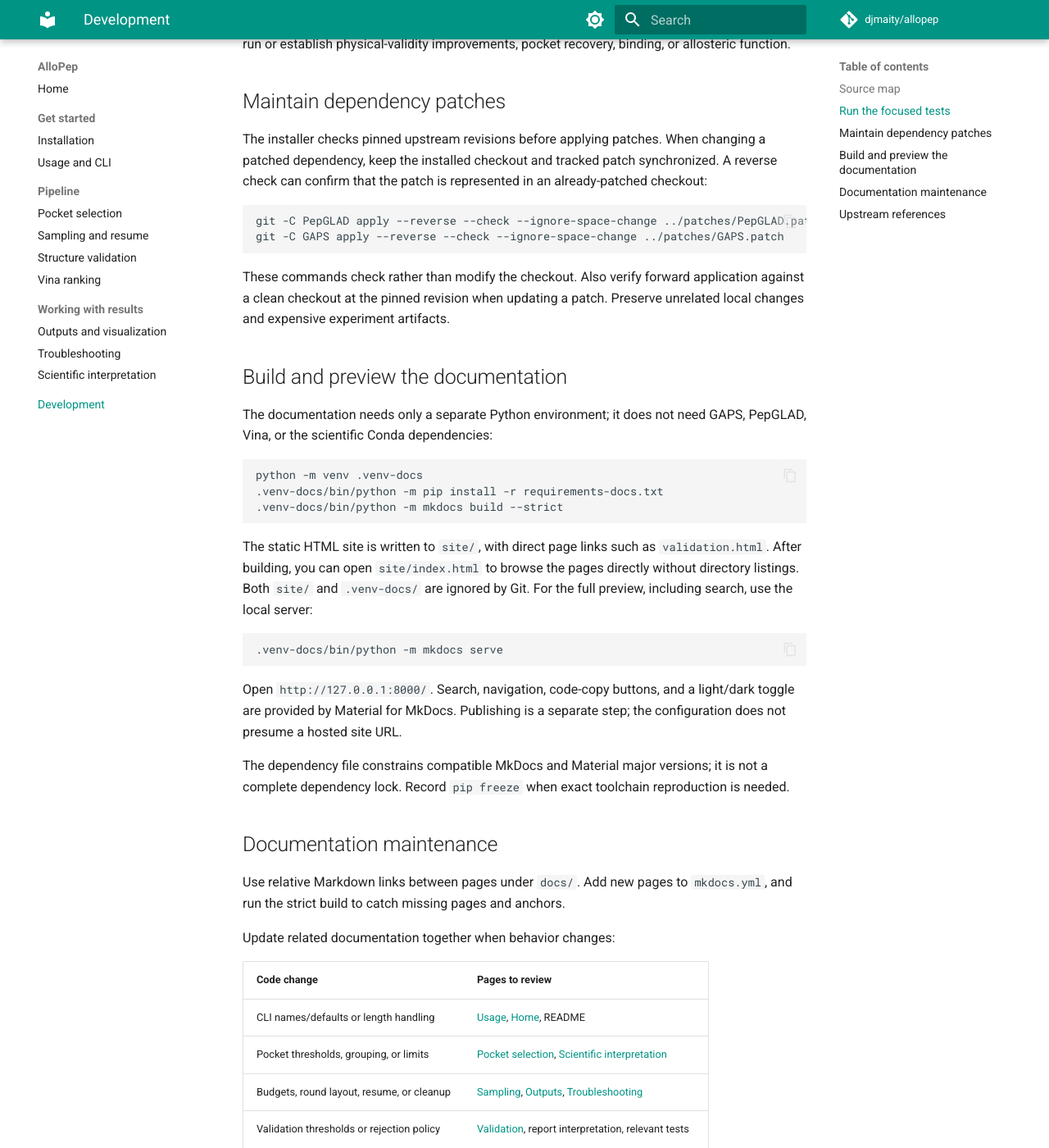
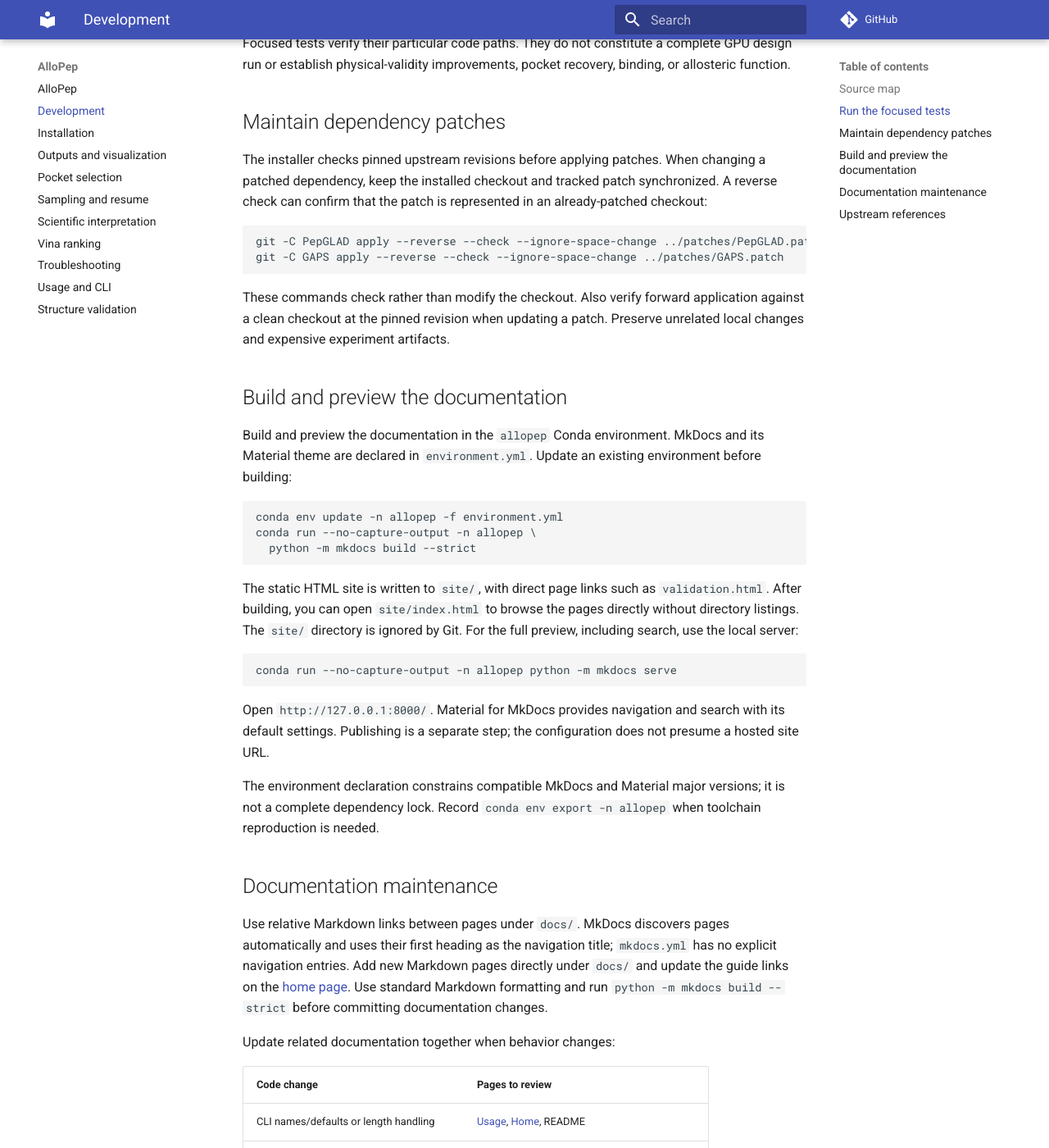
Before and after one commit to djmaity/allopep, an MkDocs documentation site: the page built from docs/development.md, in a window 1280 px wide and 1400 px high, scrolled down 2226 px. Shown: the whole window at 82% size. Built offline with MkDocs 1.6.1 and Material for MkDocs 9.7.7, drawn with Linux system fonts in a browser that asks for light colours; comment, search, counter and statistics services are not loaded; some of the changed text lies outside the part shown.

Commit message:
Simplify MkDocs configuration and consolidate documentation tooling
Use automatic navigation and default Material settings while preserving direct HTML URLs. Declare documentation dependencies in the AlloPep Conda environment and remove the separate docs requirements and environment ignore entry.

Update the development guide for the current source layout, Conda preview commands, and automatic Markdown page discovery.

````diff
--- a/docs/development.md
+++ b/docs/development.md
@@ -17,7 +17,8 @@ The pipeline is the `allopep` package, run as `python -m allopep`.
 | `allopep/fileio.py` | Atomic file replacement and content hashing. |
 | `allopep/gaps_predict.py` | GAPS inference and full-precision residue score export. |
 | `allopep/gaps.py` | Residue mapping, accessibility, connected pockets, and ranking. |
-| `allopep/sampling.py` | Per-site budgets, adaptive rounds, selection, integrity checks, and rejection cleanup. |
+| `allopep/sampling.py` | Shared or per-site budgets, adaptive rounds, selection, and integrity checks. |
+| `allopep/peptide_exports.py` | Selected-complex copies and the peptide/pocket/scoring CSV. |
 | `allopep/process_control.py` | Logged subprocess execution and deadline/process-tree handling. |
 | `allopep/outputs.py` | Summary parsing, chain/sequence metadata, round IDs, and deletion journals. |
 | `allopep/validation.py` | OpenStructure/CCTBX measurements, policy, parallel workers, and reports. |
@@ -93,36 +94,41 @@ patch. Preserve unrelated local changes and expensive experiment artifacts.
 
 ## Build and preview the documentation
 
-The documentation needs only a separate Python environment; it does not need
-GAPS, PepGLAD, Vina, or the scientific Conda dependencies:
+Build and preview the documentation in the `allopep` Conda environment.
+MkDocs and its Material theme are declared in `environment.yml`. Update
+an existing environment before building:
 
 ```bash
-python -m venv .venv-docs
-.venv-docs/bin/python -m pip install -r requirements-docs.txt
-.venv-docs/bin/python -m mkdocs build --strict
+conda env update -n allopep -f environment.yml
+conda run --no-capture-output -n allopep \
+  python -m mkdocs build --strict
 ```
 
 The static HTML site is written to `site/`, with direct page links such as
 `validation.html`. After building, you can open `site/index.html` to browse
-the pages directly without directory listings. Both `site/` and `.venv-docs/`
-are ignored by Git. For the full preview, including search, use the local server:
+the pages directly without directory listings. The `site/` directory is
+ignored by Git. For the full preview, including search, use the local server:
 
 ```bash
-.venv-docs/bin/python -m mkdocs serve
+conda run --no-capture-output -n allopep python -m mkdocs serve
 ```
 
-Open `http://127.0.0.1:8000/`. Search, navigation, code-copy buttons, and a
-light/dark toggle are provided by Material for MkDocs. Publishing is a separate
-step; the configuration does not presume a hosted site URL.
+Open `http://127.0.0.1:8000/`. Material for MkDocs provides navigation and
+search with its default settings. Publishing is a separate step; the
+configuration does not presume a hosted site URL.
 
-The dependency file constrains compatible MkDocs and Material major versions;
-it is not a complete dependency lock. Record `pip freeze` when exact toolchain
-reproduction is needed.
+The environment declaration constrains compatible MkDocs and Material
+major versions; it is not a complete dependency lock. Record
+`conda env export -n allopep` when toolchain reproduction is needed.
 
 ## Documentation maintenance
 
-Use relative Markdown links between pages under `docs/`. Add new pages to
-`mkdocs.yml`, and run the strict build to catch missing pages and anchors.
+Use relative Markdown links between pages under `docs/`. MkDocs discovers
+pages automatically and uses their first heading as the navigation title;
+`mkdocs.yml` has no explicit navigation entries. Add new Markdown pages
+directly under `docs/` and update the guide links on the [home page](index.md).
+Use standard Markdown formatting and run `python -m mkdocs build --strict`
+before committing documentation changes.
 
 Update related documentation together when behavior changes:
 
--- a/environment.yml
+++ b/environment.yml
@@ -12,6 +12,8 @@ dependencies:
   - freesasa=2.2.1
   - gemmi=0.7.5
   - meeko=0.8.0
+  - mkdocs>=1.6,<2
+  - mkdocs-material>=9.6,<10
   - numpy=1.26.4
   - openstructure=2.11.1
   - pandas=2.3.3
--- a/mkdocs.yml
+++ b/mkdocs.yml
@@ -1,71 +1,5 @@
 site_name: AlloPep
-site_description: GAPS-guided peptide design, physical validation, and Vina ranking.
 repo_url: https://github.com/djmaity/allopep
-repo_name: djmaity/allopep
-edit_uri: ""
-docs_dir: docs
-site_dir: site
 use_directory_urls: false
-strict: true
-
 theme:
   name: material
-  language: en
-  features:
-    - navigation.sections
-    - navigation.top
-    - navigation.footer
-    - search.suggest
-    - search.highlight
-    - content.code.copy
-    - toc.follow
-  palette:
-    - scheme: default
-      primary: teal
-      accent: cyan
-      toggle:
-        icon: material/brightness-7
-        name: Switch to dark mode
-    - scheme: slate
-      primary: teal
-      accent: cyan
-      toggle:
-        icon: material/brightness-4
-        name: Switch to light mode
-
-plugins:
-  - search
-
-markdown_extensions:
-  - admonition
-  - attr_list
-  - toc:
-      permalink: true
-  - pymdownx.details
-  - pymdownx.highlight:
-      anchor_linenums: true
-  - pymdownx.superfences
-
-validation:
-  nav:
-    omitted_files: warn
-    not_found: warn
-  links:
-    not_found: warn
-    anchors: warn
-
-nav:
-  - Home: index.md
-  - Get started:
-      - Installation: installation.md
-      - Usage and CLI: usage.md
-  - Pipeline:
-      - Pocket selection: pocket-selection.md
-      - Sampling and resume: sampling-and-resume.md
-      - Structure validation: validation.md
-      - Vina ranking: scoring.md
-  - Working with results:
-      - Outputs and visualization: outputs.md
-      - Troubleshooting: troubleshooting.md
-      - Scientific interpretation: scientific-scope.md
-  - Development: development.md
--- a/requirements-docs.txt
+++ /dev/null
@@ -1,3 +0,0 @@
-# Documentation tooling is separate from the scientific Conda environments.
-mkdocs>=1.6,<2
-mkdocs-material>=9.6,<10
````
Also changed, not shown: 1 other file.
